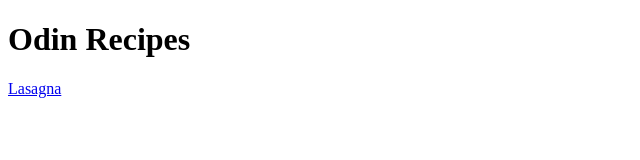
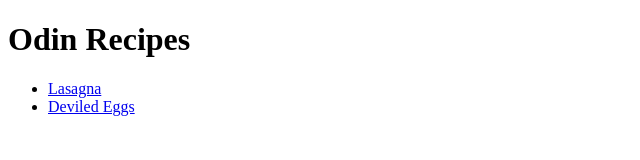
Before and after one commit to Blade7658/odin-recipes, a plain HTML site: page index.html in a window 1280 px wide. Shown: the whole page, without its empty margins (0-640 px from the left). Drawn offline with Linux system fonts and the light colour scheme.

Commit message:
Updating index to include deviled eggs

```diff
--- a/index.html
+++ b/index.html
@@ -7,7 +7,12 @@
 </head>
 <body>
     <h1>Odin Recipes</h1>
-    <a href="recipes/lasagna.html">Lasagna</a>
+    <ul>
+        <li><a href="recipes/lasagna.html">Lasagna</a></li>
+        <li><a href="recipes/deviled_eggs.html">Deviled Eggs</a></li>
+
+
+    </ul>
 
 </body>
 </html>
```
